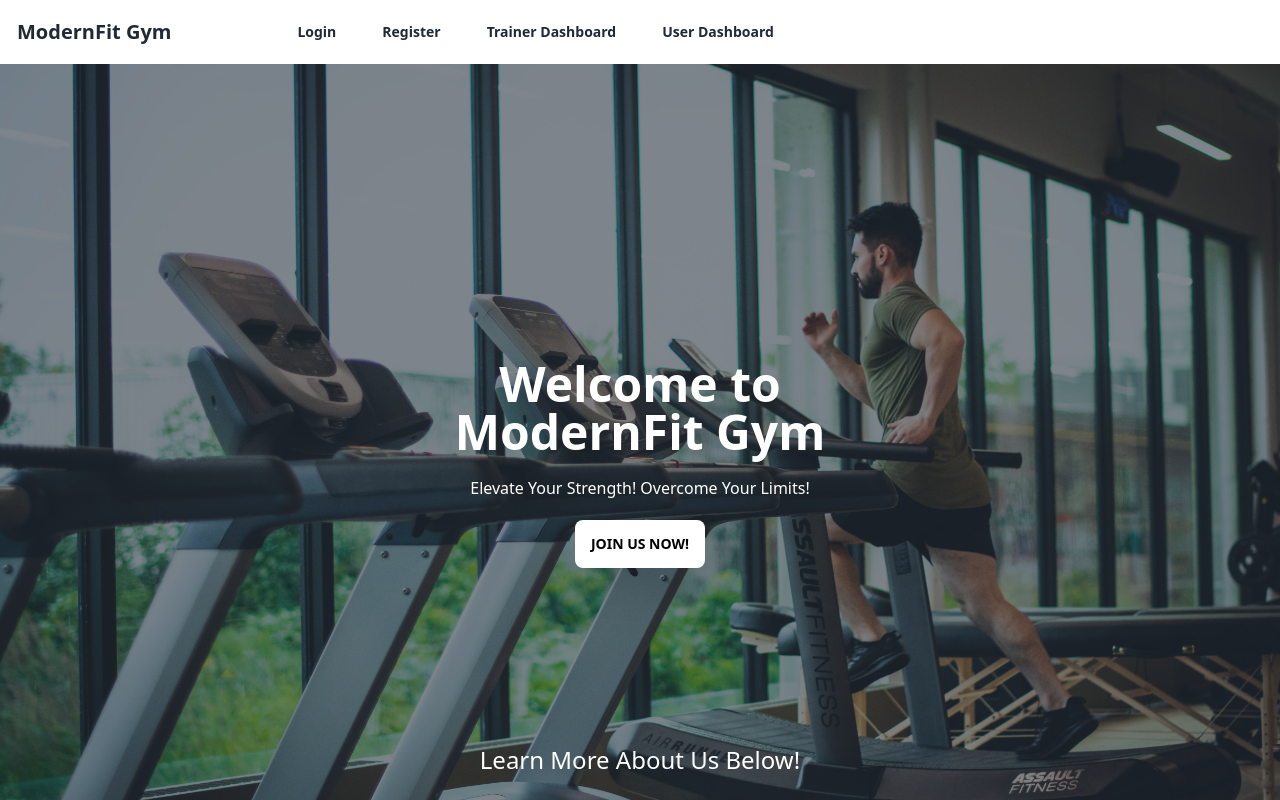
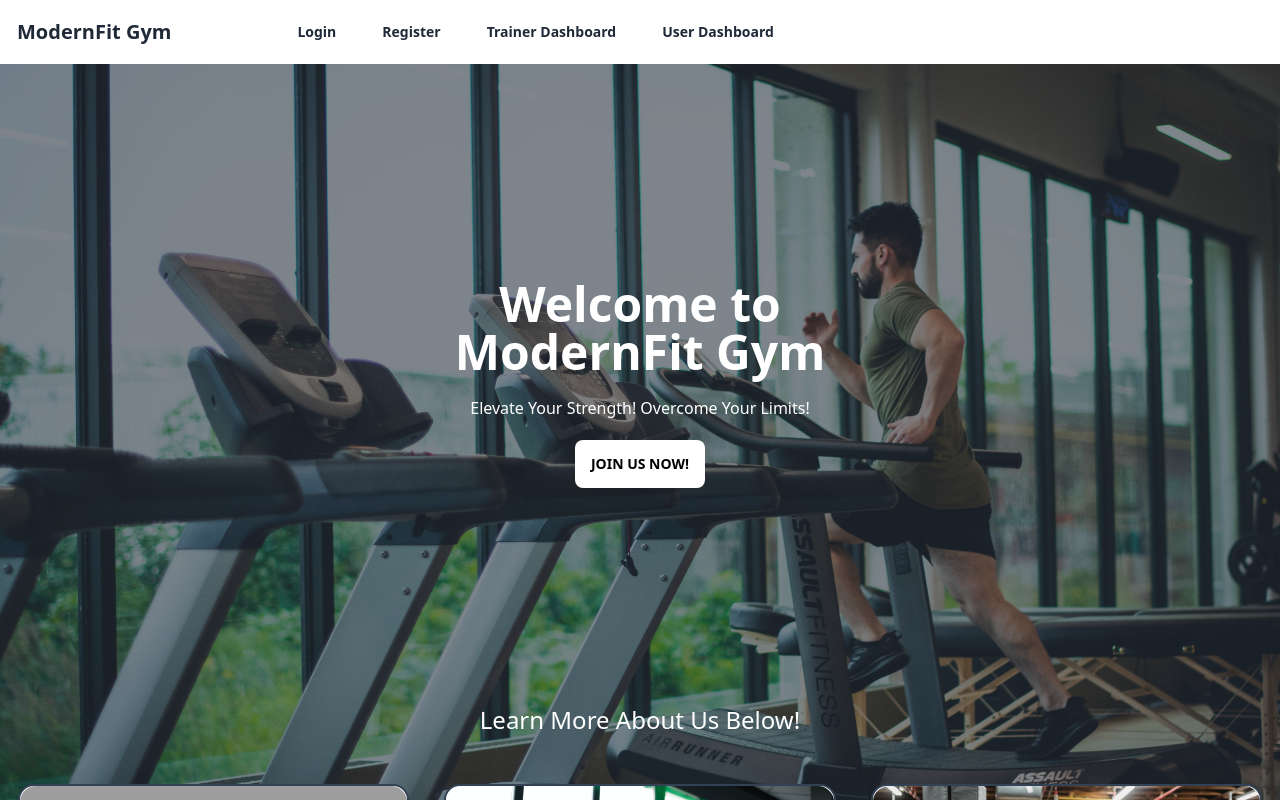
Before and after one commit to isaac238/ITSE_GROUP, a SvelteKit app: page / in a window 1280 px wide. Shown: the top 800 px of the page. Built offline with nearby package versions, Linux system fonts and the light colour scheme; grey boxes are pictures that could not be loaded.

Commit message:
put learn more about us into hero & fixed overflow issues

```diff
--- a/src/routes/+page.svelte
+++ b/src/routes/+page.svelte
@@ -13,8 +13,8 @@
 <main>
     <div class="hero min-h-screen" style="background-image: url({background});">
         <div class="hero-overlay bg-opacity-60" />
-        <div class="hero-content text-center text-neutral-content">
-            <div class="max-w-md text-white">
+        <div class="hero-content h-full flex-col place-content-evenly text-center text-neutral-content">
+            <div class="max-w-md mt-auto text-white">
                 <h1 class="mb-5 text-5xl font-bold">Welcome to ModernFit Gym</h1>
                 <p class="mb-5">
                     Elevate Your Strength! Overcome Your Limits!
@@ -24,14 +24,14 @@
                     >Join Us Now!
                 </a>
             </div>
+            <p class="mb-28 mt-auto justify-text-center text-white text-2xl">
+                Learn More About Us Below!
+            </p>
         </div>
     </div>
     <div class="relative -top-20">
-        <p class="mb-5 relative flex justify-evenly -top-10 text-white text-2xl">
-            Learn More About Us Below!
-        </p>
         <div class="grid sm:grid-cols-1 md:grid-cols-2 lg:grid-cols-3 justify-items-center gap-y-12">
-            <div class="card w-96 lg:hover:border-slate-300 lg:hover:scale-105 bg-base-100 border-2 border-slate-700 shadow-2xl">
+            <div class="card w-11/12 lg:hover:border-slate-300 lg:hover:scale-105 bg-base-100 border-2 border-slate-700 shadow-2xl">
                 <figure><img src={card1} alt="Man doing a dumbbell bicep curl"/></figure>
                 <div class="card-body">
                 <h2 class="card-title">Weights!</h2>
@@ -55,7 +55,7 @@
                     </div>
                 </div>
             </div>
-            <div class="card w-96 lg:hover:border-slate-300 lg:hover:scale-105 bg-base-100 border-2 border-slate-700 shadow-2xl">
+            <div class="card w-11/12 lg:hover:border-slate-300 lg:hover:scale-105 bg-base-100 border-2 border-slate-700 shadow-2xl">
                 <figure><img src={card2} alt="Woman running on treadmill"/></figure>
                 <div class="card-body">
                 <h2 class="card-title">Cardio!</h2>
@@ -77,7 +77,7 @@
                     </div>
                 </div>
             </div>
-            <div class="card w-96 lg:hover:border-slate-300 lg:hover:scale-105 bg-base-100 border-2 border-slate-700 shadow-xl">
+            <div class="card w-11/12 lg:hover:border-slate-300 lg:hover:scale-105 bg-base-100 border-2 border-slate-700 shadow-xl">
                 <figure><img src={card3} alt="Woman working out with personal trainer"/></figure>
                 <div class="card-body">
                 <h2 class="card-title">Personal Trainers!</h2>
@@ -89,7 +89,7 @@
                 </p>
                 </div>
             </div>
-            <div class="card w-96 lg:hover:border-slate-300 lg:hover:scale-105 bg-base-100 border-2 border-slate-700 shadow-xl">
+            <div class="card w-11/12 lg:hover:border-slate-300 lg:hover:scale-105 bg-base-100 border-2 border-slate-700 shadow-xl">
                 <figure><img src={card4} alt="Vegetables" /></figure>
                 <div class="card-body">
                 <h2 class="card-title">Meal Planning Made Easy!</h2>
@@ -102,7 +102,7 @@
                 </p>
                 </div>
             </div>
-            <div class="card w-96 lg:hover:border-slate-300 lg:hover:scale-105 bg-base-100 border-2 border-slate-700 shadow-xl">
+            <div class="card w-11/12 lg:hover:border-slate-300 lg:hover:scale-105 bg-base-100 border-2 border-slate-700 shadow-xl">
                 <figure><img src={card5} alt="Chicken and vegetables"/></figure>
                 <div class="card-body">
                 <h2 class="card-title">Meal Tracking!</h2>
@@ -114,7 +114,7 @@
                 </p>
                 </div>
             </div>
-            <div class="card w-96 lg:hover:border-slate-300 lg:hover:scale-105 bg-base-100 border-2 border-slate-700 shadow-xl">
+            <div class="card w-11/12 lg:hover:border-slate-300 lg:hover:scale-105 bg-base-100 border-2 border-slate-700 shadow-xl">
                 <figure><img src={card6} alt="Notebook"/></figure>
                 <div class="card-body">
                 <h2 class="card-title">Workout Tracking!</h2>
@@ -129,7 +129,7 @@
             </div>
         </div>
     </div>
-    <div class="overflow-x-auto mb-10 ml-auto mr-auto lg:w-1/3 border-2 border-slate-700 rounded-md">
+    <div class="overflow-x-auto mb-10 ml-auto mr-auto lg:w-1/3 w-11/12 border-2 border-slate-700 rounded-md">
         <table class="table">
         <thead>
             <tr>
```
